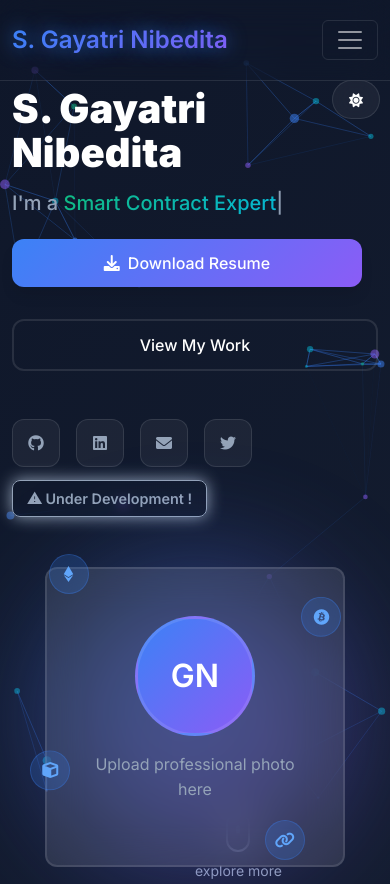
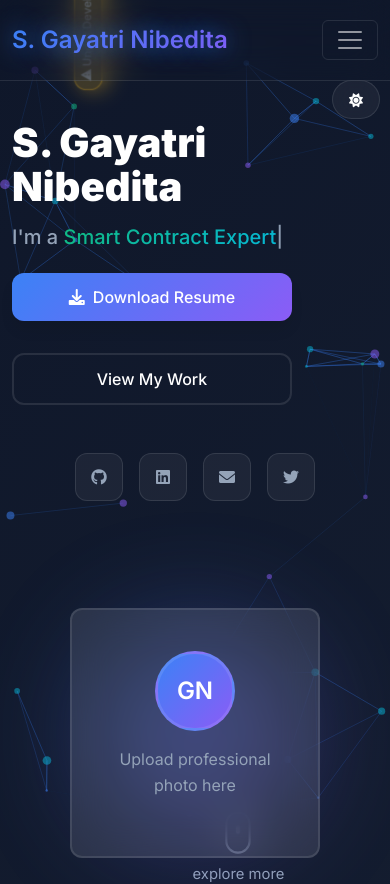
Before and after one commit to Gayatri-Nibedita/Personal-Portfolio, a React (Vite) app in the folder src/personal-portfolio-frontend/: page / in a window 390 px wide. Shown: the top 884 px of the page. Built offline with nearby package versions, Linux system fonts and the light colour scheme.

Commit message:
Improve animations and responsive design

```diff
--- a/src/personal-portfolio-frontend/src/components/Hero.jsx
+++ b/src/personal-portfolio-frontend/src/components/Hero.jsx
@@ -99,10 +99,6 @@ const Hero = () => {
           </Col>
 
           <Col lg={6} className="hero-image">
-          <div className="dev-tag" data-aos="fade-down" data-aos-delay="300">
-          ⚠ Under Development !
-          </div>
-
             <div className="profile-container" data-aos="fade-left" data-aos-delay="600">
               <div className="profile-glow"></div>
               <div className="profile-placeholder">
@@ -130,6 +126,10 @@ const Hero = () => {
         </Row>
       </Container>
 
+      <div className="dev-tag" data-aos="fade-right" data-aos-delay="300">
+        ⚠ Under Development !
+      </div>
+
       <div className="scroll-indicator" data-aos="fade-up" data-aos-delay="1500">
         <div className="scroll-mouse">
           <div className="scroll-wheel"></div>
--- a/src/personal-portfolio-frontend/src/index.scss
+++ b/src/personal-portfolio-frontend/src/index.scss
@@ -116,7 +116,7 @@ p, span, li {
 
 /* Enhanced Transitions */
 * {
-  transition: all 0.3s cubic-bezier(0.4, 0, 0.2, 1);
+  transition: all 0.4s cubic-bezier(0.25, 0.46, 0.45, 0.94);
 }
 
 /* Smooth scrolling for all elements */
@@ -129,7 +129,8 @@ html {
   position: relative;
   overflow: hidden;
   transform: translateZ(0);
-  transition: all 0.3s cubic-bezier(0.4, 0, 0.2, 1);
+  transition: all 0.4s cubic-bezier(0.25, 0.46, 0.45, 0.94);
+  will-change: transform;
 }
 
 .btn::before {
@@ -140,7 +141,7 @@ html {
   width: 100%;
   height: 100%;
   background: linear-gradient(90deg, transparent, rgba(255, 255, 255, 0.2), transparent);
-  transition: left 0.5s;
+  transition: left 0.6s cubic-bezier(0.25, 0.46, 0.45, 0.94);
 }
 
 .btn:hover::before {
@@ -149,28 +150,29 @@ html {
 
 /* Enhanced card hover effects */
 .card {
-  transition: all 0.4s cubic-bezier(0.4, 0, 0.2, 1);
+  transition: all 0.5s cubic-bezier(0.25, 0.46, 0.45, 0.94);
   transform: translateZ(0);
+  will-change: transform, box-shadow;
 }
 
 .card:hover {
-  transform: translateY(-8px) scale(1.02);
-  box-shadow: 0 20px 40px rgba(0, 0, 0, 0.3);
+  transform: translateY(-12px) scale(1.03);
+  box-shadow: 0 25px 50px rgba(0, 0, 0, 0.4);
 }
 
 /* Smooth progress bar animations */
 .progress-bar {
-  transition: width 1.5s cubic-bezier(0.4, 0, 0.2, 1);
+  transition: width 2s cubic-bezier(0.25, 0.46, 0.45, 0.94);
 }
 
 /* Enhanced navigation transitions */
 .navbar {
-  transition: all 0.4s cubic-bezier(0.4, 0, 0.2, 1);
+  transition: all 0.5s cubic-bezier(0.25, 0.46, 0.45, 0.94);
 }
 
 .nav-link {
   position: relative;
-  transition: all 0.3s cubic-bezier(0.4, 0, 0.2, 1);
+  transition: all 0.4s cubic-bezier(0.25, 0.46, 0.45, 0.94);
 }
 
 .nav-link::after {
@@ -181,7 +183,7 @@ html {
   width: 0;
   height: 2px;
   background: var(--gradient-primary);
-  transition: all 0.3s cubic-bezier(0.4, 0, 0.2, 1);
+  transition: all 0.4s cubic-bezier(0.25, 0.46, 0.45, 0.94);
   transform: translateX(-50%);
 }
 
@@ -191,30 +193,44 @@ html {
 }
 
 .dev-tag {
-
+  position: fixed;
+  top: 50%;
+  left: 20px;
+  transform: translateY(-50%) rotate(-90deg);
+  transform-origin: center;
   display: inline-block;
-  background: var(--bg); /* soft amber glow */
+  background: rgba(251, 191, 36, 0.2);
   color: var(--text-secondary);
-  padding: 6px 14px;
-  border-radius: 8px;
+  padding: 8px 16px;
+  border-radius: 12px;
   font-weight: 600;
-  font-size: 0.9rem;
-  backdrop-filter: blur(6px);
-  border: 1px solid ;
-  box-shadow: 0 2px 10px ;
-  animation: pulseGlow 2s infinite;
+  font-size: 0.8rem;
+  backdrop-filter: blur(10px);
+  border: 1px solid rgba(251, 191, 36, 0.3);
+  box-shadow: 0 4px 15px rgba(251, 191, 36, 0.3);
+  animation: pulseGlow 3s ease-in-out infinite;
+  z-index: 1000;
+  white-space: nowrap;
+  user-select: none;
+  pointer-events: none;
 }
 
 @keyframes pulseGlow {
-  0%, 100% { box-shadow: 0 0 8px ; }
-  50% { box-shadow: 0 0 16px ; }
+  0%, 100% {
+    box-shadow: 0 4px 15px rgba(251, 191, 36, 0.3);
+    transform: translateY(-50%) rotate(-90deg) scale(1);
+  }
+  50% {
+    box-shadow: 0 6px 25px rgba(251, 191, 36, 0.5);
+    transform: translateY(-50%) rotate(-90deg) scale(1.05);
+  }
 }
-
 
 /* Enhanced social link animations */
 .social-link {
   position: relative;
-  transition: all 0.3s cubic-bezier(0.4, 0, 0.2, 1);
+  transition: all 0.4s cubic-bezier(0.25, 0.46, 0.45, 0.94);
+  will-change: transform;
 }
 
 .social-link::before {
@@ -228,7 +244,7 @@ html {
   border-radius: inherit;
   opacity: 0;
   transform: scale(0.8);
-  transition: all 0.3s cubic-bezier(0.4, 0, 0.2, 1);
+  transition: all 0.4s cubic-bezier(0.25, 0.46, 0.45, 0.94);
   z-index: -1;
 }
 
@@ -238,57 +254,59 @@ html {
 }
 
 /* Enhanced floating animations */
-@keyframes float-enhanced {
+@keyframes float {
   0%, 100% {
-    transform: translateY(0px) rotate(0deg);
+    transform: translateY(0px) rotate(0deg) scale(1);
   }
   25% {
-    transform: translateY(-10px) rotate(2deg);
+    transform: translateY(-15px) rotate(3deg) scale(1.05);
   }
   50% {
-    transform: translateY(-20px) rotate(0deg);
+    transform: translateY(-25px) rotate(0deg) scale(1.1);
   }
   75% {
-    transform: translateY(-10px) rotate(-2deg);
+    transform: translateY(-15px) rotate(-3deg) scale(1.05);
   }
 }
 
 .floating-icon {
-  animation: float-enhanced 6s ease-in-out infinite;
-  transition: all 0.3s cubic-bezier(0.4, 0, 0.2, 1);
+  animation: float 8s ease-in-out infinite;
+  transition: all 0.4s cubic-bezier(0.25, 0.46, 0.45, 0.94);
+  will-change: transform;
 }
 
 .floating-icon:hover {
   animation-play-state: paused;
-  transform: scale(1.2) rotate(10deg);
+  transform: scale(1.3) rotate(15deg);
+  box-shadow: 0 8px 25px rgba(59, 130, 246, 0.4);
 }
 
 /* Enhanced glow effects */
 @keyframes glow-pulse {
   0%, 100% {
-    box-shadow: 0 0 20px rgba(59, 130, 246, 0.3);
+    box-shadow: 0 0 25px rgba(59, 130, 246, 0.4);
   }
   50% {
-    box-shadow: 0 0 40px rgba(59, 130, 246, 0.6);
+    box-shadow: 0 0 50px rgba(59, 130, 246, 0.8);
   }
 }
 
 .featured {
-  animation: glow-pulse 3s ease-in-out infinite;
+  animation: glow-pulse 4s ease-in-out infinite;
 }
 
 /* Enhanced text animations */
 @keyframes text-glow {
   0%, 100% {
-    text-shadow: 0 0 10px rgba(59, 130, 246, 0.5);
+    text-shadow: 0 0 15px rgba(59, 130, 246, 0.6);
   }
   50% {
-    text-shadow: 0 0 20px rgba(59, 130, 246, 0.8);
+    text-shadow: 0 0 30px rgba(59, 130, 246, 1);
   }
 }
 
 .gradient-text {
-  animation: text-glow 2s ease-in-out infinite;
+  animation: text-glow 3s ease-in-out infinite;
 }
 
 /* Enhanced loading animations */
@@ -304,35 +322,35 @@ html {
 .loading-shimmer {
   background: linear-gradient(90deg, transparent, rgba(255, 255, 255, 0.1), transparent);
   background-size: 200px 100%;
-  animation: shimmer 1.5s infinite;
+  animation: shimmer 2s infinite;
 }
 
 /* Enhanced scroll indicators */
-@keyframes bounce-enhanced {
+@keyframes scroll-bounce {
   0%, 20%, 50%, 80%, 100% {
-    transform: translateY(0);
+    transform: translateY(0) scale(1);
   }
   40% {
-    transform: translateY(-10px);
+    transform: translateY(-15px) scale(1.1);
   }
   60% {
-    transform: translateY(-5px);
+    transform: translateY(-8px) scale(1.05);
   }
 }
 
 .scroll-indicator {
-  animation: bounce-enhanced 2s infinite;
+  animation: scroll-bounce 3s infinite;
 }
 
 /* Enhanced particle effects */
 .particles-background {
-  transition: opacity 0.5s ease-in-out;
+  transition: opacity 0.8s ease-in-out;
 }
 
 /* Enhanced modal animations */
 .modal.fade .modal-dialog {
   transform: scale(0.8) translateY(-50px);
-  transition: all 0.3s cubic-bezier(0.4, 0, 0.2, 1);
+  transition: all 0.4s cubic-bezier(0.25, 0.46, 0.45, 0.94);
 }
 
 .modal.show .modal-dialog {
@@ -341,27 +359,27 @@ html {
 
 /* Enhanced form animations */
 .form-control {
-  transition: all 0.3s cubic-bezier(0.4, 0, 0.2, 1);
+  transition: all 0.4s cubic-bezier(0.25, 0.46, 0.45, 0.94);
 }
 
 .form-control:focus {
-  transform: translateY(-2px);
-  box-shadow: 0 8px 25px rgba(59, 130, 246, 0.3);
+  transform: translateY(-3px);
+  box-shadow: 0 10px 30px rgba(59, 130, 246, 0.4);
 }
 
 /* Enhanced badge animations */
 .badge {
-  transition: all 0.3s cubic-bezier(0.4, 0, 0.2, 1);
+  transition: all 0.4s cubic-bezier(0.25, 0.46, 0.45, 0.94);
 }
 
 .badge:hover {
-  transform: scale(1.1);
+  transform: scale(1.15);
 }
 
 /* App Container */
 .app {
   opacity: 0;
-  transition: opacity 1.5s cubic-bezier(0.4, 0, 0.2, 1);
+  transition: opacity 2s cubic-bezier(0.25, 0.46, 0.45, 0.94);
 }
 
 .app.loaded {
@@ -757,6 +775,7 @@ html {
   transform: translateY(-5px);
   box-shadow: var(--shadow-xl);
   background: rgba(255, 255, 255, 0.1);
+  border-color: rgba(59, 130, 246, 0.3);
 }
 
 .highlight-icon {
@@ -877,6 +896,7 @@ html {
   transform: translateY(-10px) scale(1.03);
   box-shadow: var(--box-shadow-hover);
   border-color: var(--hover-accent);
+  background: rgba(255, 255, 255, 0.08);
 }
 
 .project-card h5 {
@@ -913,6 +933,7 @@ html {
 .project-card .tech-stack span:hover {
   transform: scale(1.1);
   background: var(--pill-hover-bg);
+  box-shadow: 0 4px 15px rgba(59, 130, 246, 0.3);
 }
 
 .project-modal {
@@ -1273,6 +1294,15 @@ html {
 
 /* Responsive Design */
 @media (max-width: 768px) {
+  .dev-tag {
+    position: fixed;
+    top: 20px;
+    left: 20px;
+    transform: none;
+    font-size: 0.75rem;
+    padding: 6px 12px;
+  }
+
   .section-title {
     font-size: 2.5rem;
   }
@@ -1310,9 +1340,40 @@ html {
     top: 80px;
     right: 10px;
   }
+
+  .floating-icon {
+    width: 30px;
+    height: 30px;
+    font-size: 0.8rem;
+  }
+
+  .profile-container {
+    height: 300px;
+  }
+
+  .profile-placeholder {
+    width: 250px;
+    height: 250px;
+  }
+
+  .profile-avatar {
+    width: 80px;
+    height: 80px;
+  }
+
+  .avatar-initials {
+    font-size: 1.5rem;
+  }
 }
 
 @media (max-width: 576px) {
+  .dev-tag {
+    font-size: 0.7rem;
+    padding: 4px 8px;
+    top: 15px;
+    left: 15px;
+  }
+
   .hero-title {
     font-size: 2.5rem;
   }
@@ -1346,13 +1407,109 @@ html {
     max-width: 300px;
     text-align: center;
   }
+
+  .floating-elements {
+    display: none;
+  }
+
+  .profile-glow {
+    width: 200px;
+    height: 200px;
+  }
+
+  .social-links {
+    justify-content: center;
+  }
+
+  .hero-buttons {
+    text-align: center;
+  }
+
+  .btn-primary-custom,
+  .btn-outline-custom {
+    width: 100%;
+    max-width: 280px;
+  }
+}
+
+/* Large screens optimization */
+@media (min-width: 1200px) {
+  .dev-tag {
+    left: 30px;
+    font-size: 0.9rem;
+    padding: 10px 18px;
+  }
+
+  .floating-icon {
+    width: 50px;
+    height: 50px;
+    font-size: 1.2rem;
+  }
+
+  .profile-container {
+    height: 500px;
+  }
+
+  .profile-placeholder {
+    width: 350px;
+    height: 350px;
+  }
+
+  .profile-glow {
+    width: 400px;
+    height: 400px;
+  }
+}
+
+/* Ultra-wide screens */
+@media (min-width: 1600px) {
+  .container {
+    max-width: 1400px;
+  }
+
+  .section-title {
+    font-size: 4rem;
+  }
+
+  .hero-title {
+    font-size: 5rem;
+  }
+}
+
+/* Touch device optimizations */
+@media (hover: none) and (pointer: coarse) {
+  .card:hover,
+  .btn:hover,
+  .social-link:hover {
+    transform: none;
+  }
+
+  .floating-icon:hover {
+    animation-play-state: running;
+    transform: none;
+  }
+
+  .nav-link-custom:hover {
+    transform: none;
+  }
+}
+
+/* High DPI displays */
+@media (-webkit-min-device-pixel-ratio: 2), (min-resolution: 192dpi) {
+  .gradient-text,
+  .section-title {
+    -webkit-font-smoothing: antialiased;
+    -moz-osx-font-smoothing: grayscale;
+  }
 }
 
 /* Print Styles */
 @media print {
   .particles-background,
   .floating-elements,
-  .scroll-indicator {
+  .scroll-indicator,
+  .dev-tag,
+  .theme-toggle-container {
     display: none !important;
   }
 
@@ -1386,9 +1543,13 @@ html {
     transition-duration: 0.01ms !important;
   }
 
+  .dev-tag {
+    animation: none !important;
+  }
+
   .scroll-indicator,
   .theme-toggle-container,
   .floating-elements {
-    color: var(--text-secondary) !important;
+    animation: none !important;
   }
 }
```
